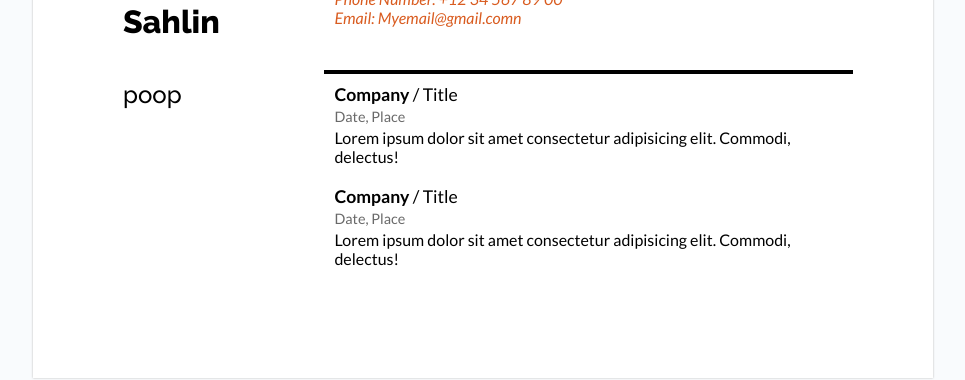
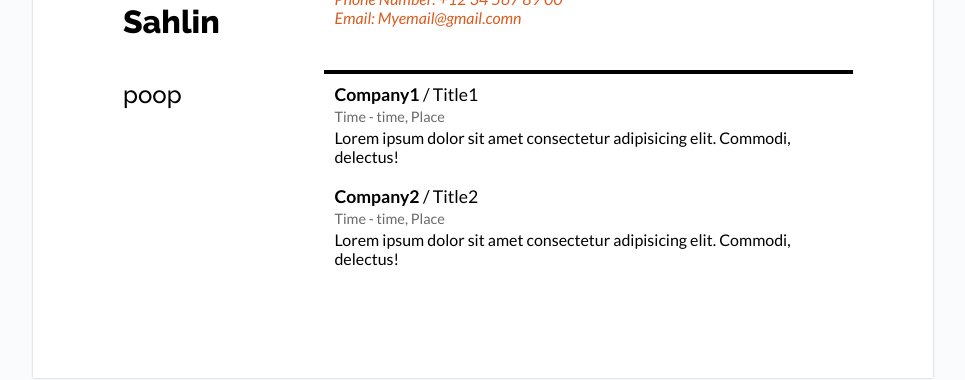
Before and after one commit to Simon-Sahlin/CV-Creator-demo, a React (Vite) app: page / in a window 1280 px wide. Shown: the part 303-683 px from the top of the page, without its empty margins (157-1122 px from the left). Built offline with nearby package versions, Linux system fonts and the light colour scheme.

Commit message:
Render articles dynamically

```diff
--- a/src/Section.jsx
+++ b/src/Section.jsx
@@ -1,22 +1,39 @@
 
 
 function Section({title}){
+
+    const items = [
+        {
+            company: "Company1",
+            title: "Title1",
+            date: "Time - time",
+            place: "Place",
+            description: "Lorem ipsum dolor sit amet consectetur adipisicing elit. Commodi, delectus!"
+        },
+        {
+            company: "Company2",
+            title: "Title2",
+            date: "Time - time",
+            place: "Place",
+            description: "Lorem ipsum dolor sit amet consectetur adipisicing elit. Commodi, delectus!"
+        }
+    ]
+
     return(
         <section>
             <div className="sectionHeader">
                 <h2>{title}</h2>
             </div>
             <div className="sectionContent">
-      <article>
-        <h3><b>Company</b> / Title</h3>
-        <p className="datePlace">Date, Place</p>
-        <p className="description">Lorem ipsum dolor sit amet consectetur adipisicing elit. Commodi, delectus!</p>
+                {items.map((item) => {
+                    return(
+                        <article key={item.company}>
+                            <h3><b>{item.company}</b> / {item.title}</h3>
+                            <p className="datePlace">{item.date}, {item.place}</p>
+                            <p className="description">{item.description}</p>
                         </article>
-      <article>
-        <h3><b>Company</b> / Title</h3>
-        <p className="datePlace">Date, Place</p>
-        <p className="description">Lorem ipsum dolor sit amet consectetur adipisicing elit. Commodi, delectus!</p>
-      </article>
+                    )
+                })}
             </div>
     </section>
     )
```
Lines whose indentation alone changed are shown as unchanged.
